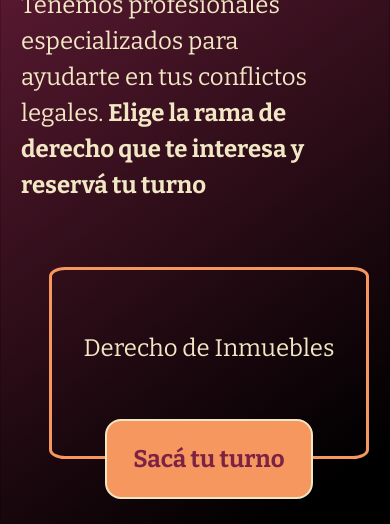
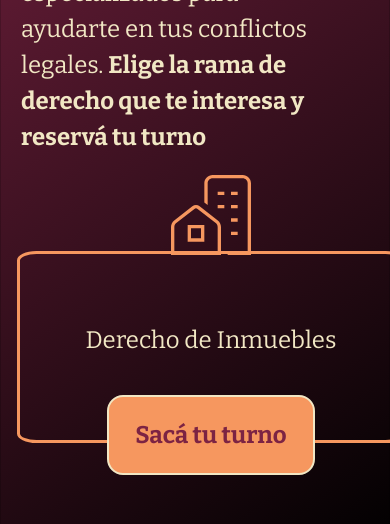
Before and after one commit to Sabrinagodoy12/estudio-juridico-alvares, a website: page especialidades.html in a window 390 px wide. Shown: the part 315-839 px from the top of the page. Drawn offline with nearby package versions, Linux system fonts and the light colour scheme.

Commit message:
agregando iconos y mejorando el responsive en las especialidades

```diff
--- a/especialidades.html
+++ b/especialidades.html
@@ -62,31 +62,37 @@
 <!--Comienzan las ramas-->
         <section class="row text-center">
       <div class="col-12 col-sm-12 col-md-10 rama1">
+        <img src="./img/iconos/edificios.svg" class="iconoderama">
             <h3 class="col ">Derecho de Inmuebles</h3>
             <a href="./turnos.html" class="btn btn-primary sacatuturno"> Sacá tu turno </a>
         </div>
 
         <div class="col-4 col-sm-12 col-md-10 rama1">
+          <img src="./img/iconos/policia.svg" class="iconoderama">
             <h3>Derecho Penal</h3>
             <a href="./turnos.html" class="btn btn-primary sacatuturno"> Sacá tu turno </a>
         </div>
 
         <div class="col-4 col-sm-12 col-md-10 rama1">
+          <img src="./img/iconos/accidente.svg" class="iconoderama">
             <h3>Accidente de tránsito</h3>
             <a href="./turnos.html" class="btn btn-primary sacatuturno"> Sacá tu turno </a>
         </div>
 
         <div class="col-4 col-sm-12 col-md-10 rama1">
+          <img src="./img/iconos/laboral.svg" class="iconoderama">
             <h3> Derecho Laboral </h3>
             <a href="./turnos.html" class="btn btn-primary sacatuturno"> Sacá tu turno </a>
         </div>
 
         <div class="col-4 col-sm-12 col-md-10 rama1">
+          <img src="./img/iconos/documento.svg" class="iconoderama">
             <h3>Derecho Civil</h3>
             <a href="./turnos.html" class="btn btn-primary sacatuturno"> Sacá tu turno </a>
         </div>
 
         <div class="col-4 col-sm-12 col-md-10 rama1">
+          <img src="./img/iconos/bandera.svg" class="iconoderama">
             <h3>Gestión de Ciudadanías</h3>
             <a href="./turnos.html" class="btn btn-primary sacatuturno"> Sacá tu turno </a>
         </div>
--- a/scss/partials/_queris.scss
+++ b/scss/partials/_queris.scss
@@ -283,7 +283,18 @@ footer{
     }
 }
 
-@media (max-width:750px){
+@media (max-width:1700px){
+.ramas{
+    margin-right: 0;
+    margin-left: 2rem;
+    .rama1{
+        margin-right: 1rem;
+        margin-left: 1rem;
+    }
+}
+}
+
+@media (max-width:1500px){
     .titulo-5{
         font-size: 4rem;
         margin-left: 0.5rem;
@@ -293,19 +304,34 @@ footer{
     font-size: 1.5rem;
     margin-left: 0.5rem;
    }
+.ramas{
+    margin: 0;
 
+    .rama1{
         .sacatuturno{
             margin-left: 0;
 
            }
     }
+
+}
+
+}
 @media (max-width:720px){
+    .ramas{
+        margin: 0;
+        .rama1{
+
+        }
+    }
     .piemasarriba{
         height: 25rem;
     }
 }
 
 @media (max-width:550px){
+    .ramas{
+        margin: 0;
 
         .rama1{
             margin-left: 1rem;
@@ -316,6 +342,8 @@ footer{
                 font-size: 1.5rem;
             }
         }
+    }
+
 }
 
 @media (max-width:480px){
--- a/scss/style.scss
+++ b/scss/style.scss
@@ -188,28 +188,38 @@ footer{
 .ramas{
     background: none;
     background-size: cover;
-   margin-top: 3rem;
+   margin-top: 4rem;
+   margin-right: -5rem;
 
    .destacado{
     font-weight: 600;
 }
     .titulo-5{
         margin-top: 1rem;
+        margin-left: 1rem;
     }
     .rama1{
 
         color: $color-texto;
         border: $color-resaltar 3px solid;
         border-radius: 5%;
-        margin: 3rem;
+        margin: 5rem;
         transition: all .5s;
+
         &:hover{
             transform: scale(1.05);
         }
 
 
         h3{
-            margin-top: 4rem;
+            margin-top: 3rem;
+        }
+
+        .iconoderama{
+            width: 5rem;
+            height: 5rem;
+            margin-top: -6.5rem;
+
         }
 
         .sacatuturno{
@@ -221,7 +231,7 @@ footer{
             height: 5rem;
             font-size: 1.5rem;
             font-weight: 600;
-            margin-top: 3rem;
+            margin-top: 2rem;
             color: #7C2343;
             transition: all .5s;
             &:hover{
```
Also changed, not shown: css/style.css, img/iconos/accidente.svg (added), img/iconos/bandera.svg (added), img/iconos/documento.svg (added), img/iconos/edificios.svg (added), img/iconos/laboral.svg (added), img/iconos/policia.svg (added), 2 other files. Lines whose indentation alone changed are shown as unchanged.
